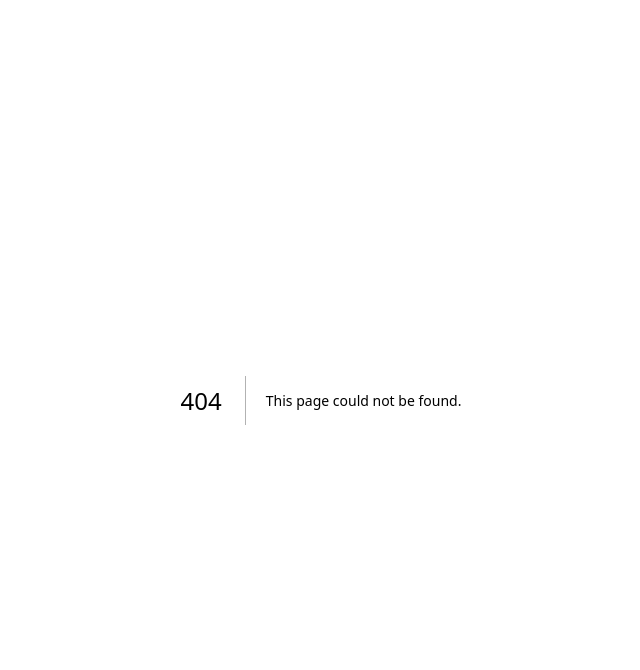
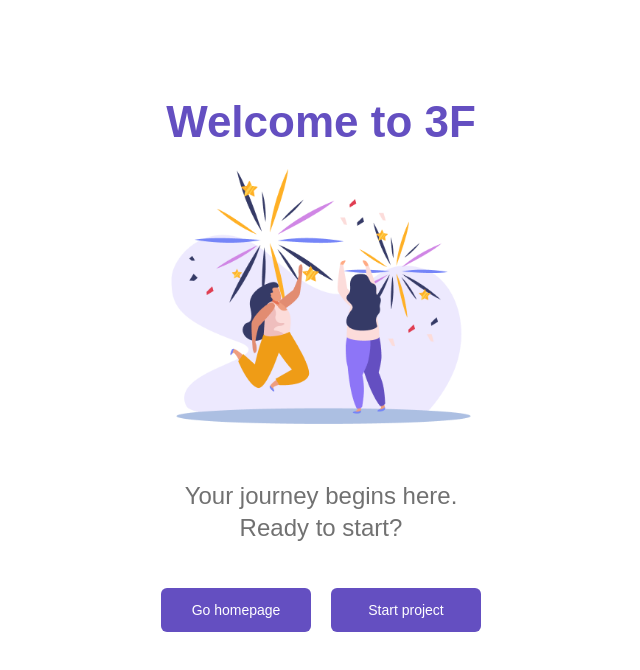
Before and after one commit to ayda-sh/fund-for-found, a Next.js app: page /sign-up/welcome in a window 1280 px wide. Before the commit this address had no page. Shown: the top 670 px of the page, without its empty margins (319-959 px from the left). Built offline with nearby package versions, Linux system fonts and the light colour scheme.

Commit message:
feat: completed welcome page

```diff
--- /dev/null
+++ b/src/app/(auth)/sign-up/welcome/page.jsx
@@ -0,0 +1,49 @@
+import Image from "next/image";
+import Link from "next/link";
+
+function Welcome() {
+  return (
+    <main>
+      <div className="mx-auto flex flex-col items-center justify-center relative">
+        <div className="md:w-xl w-full p-8 space-y-6">
+          <h1 className="text-center font-semibold md:text-[44px] text-3xl text-[var(--primary)] md:mt-16 mt-7 md:mb-5 mb-4">
+            Welcome to 3F
+          </h1>
+
+          <div className="flex justify-center">
+            <Image
+              src="/images/welcome.png"
+              width={300}
+              height={300}
+              alt="welcome"
+            />
+          </div>
+
+          <div className="flex flex-col justify-center items-center p-8">
+            <p className="text-[var(--gray-4)] font-medium md:text-2xl text-xl mb-6 text-center">
+              Your journey begins here. <br />
+              Ready to start?
+            </p>
+
+            <div className="flex gap-5 w-80 justify-center items-center mt-5">
+              <Link
+                href="/"
+                className="w-full bg-[var(--primary)] text-white py-3 rounded-md focus:outline-none text-sm text-center"
+              >
+                Go homepage
+              </Link>
+              <Link
+                href="#"
+                className="w-full bg-[var(--primary)] text-white py-3 rounded-md focus:outline-none text-sm text-center"
+              >
+                Start project
+              </Link>
+            </div>
+          </div>
+        </div>
+      </div>
+    </main>
+  );
+}
+
+export default Welcome;
```
Also changed, not shown: public/images/welcome.png (added).
